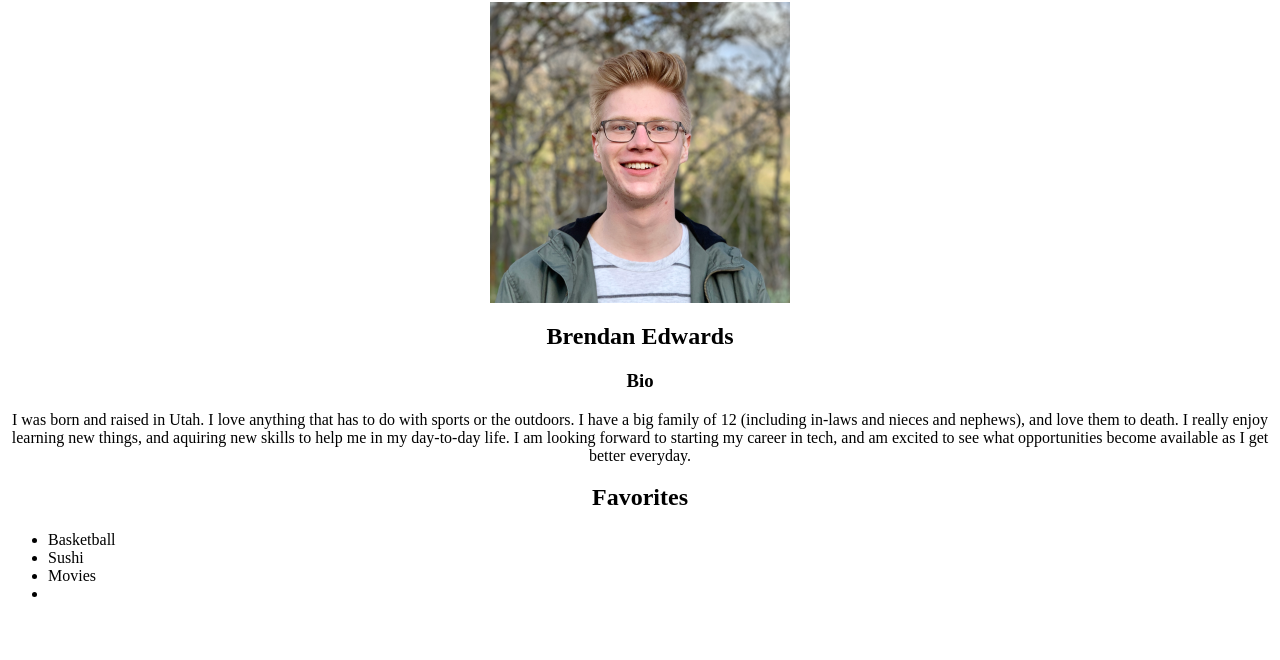
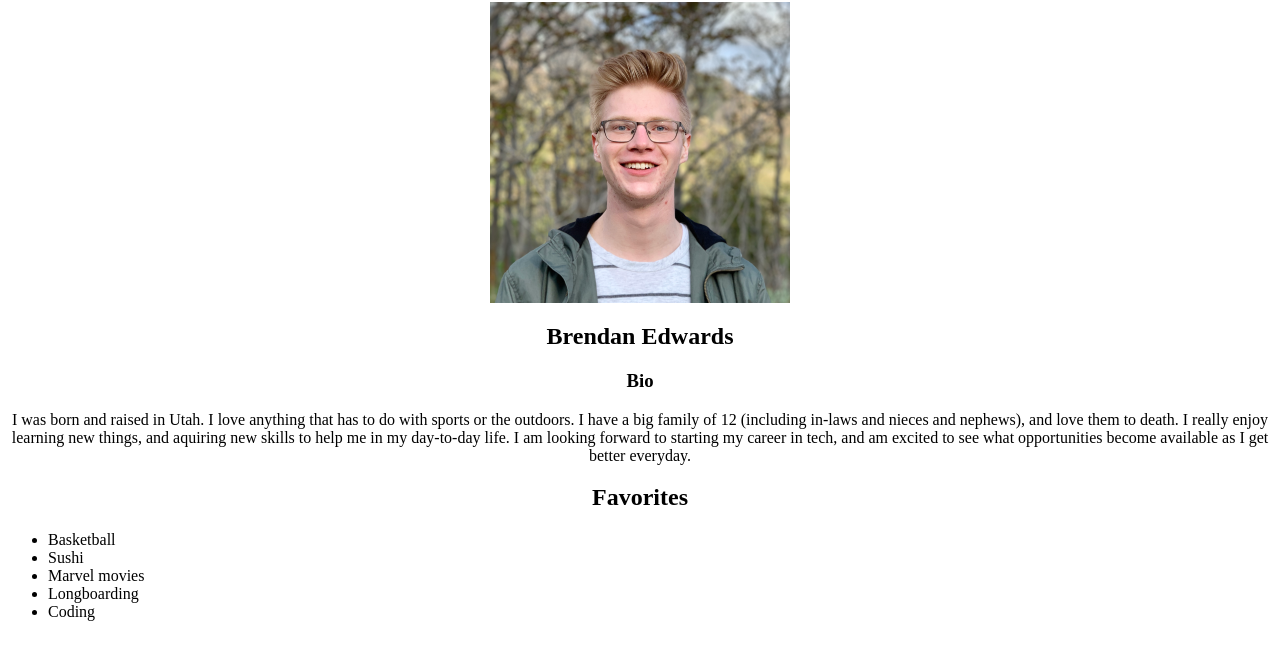
Before and after one commit to bedwards04/deployment-lab, a website: page index.html in a window 1280 px wide. Shown: the part 78-738 px from the top of the page. Drawn offline with Linux system fonts and the light colour scheme.

Commit message:
finished favorites list

```diff
--- a/index.html
+++ b/index.html
@@ -17,8 +17,9 @@
     <ul>
         <li>Basketball</li>
         <li>Sushi</li>
-        <li>Movies</li>
-        <li></li>
+        <li>Marvel movies</li>
+        <li>Longboarding</li>
+        <li>Coding</li>
     </ul>
 </body>
 </html>
```
